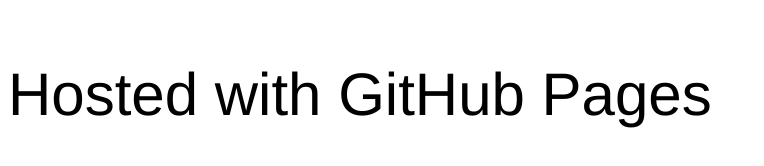
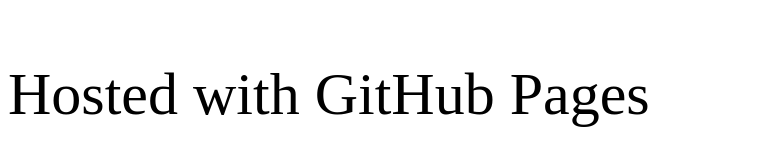
Before and after one commit to gowri-sankar/gowri-sankar.github.io, a plain HTML site: page index.html in a window 1280 px wide. Shown: the whole page, without its empty margins (0-764 px from the left). Drawn offline with Linux system fonts and the light colour scheme.

Commit message:
Update style.css

```diff
--- a/style.css
+++ b/style.css
@@ -1,4 +1,4 @@
 p {
-	font-family: Helvetica;
+	font-family: DinBold;
 	font-size: 60px;
 }
```
